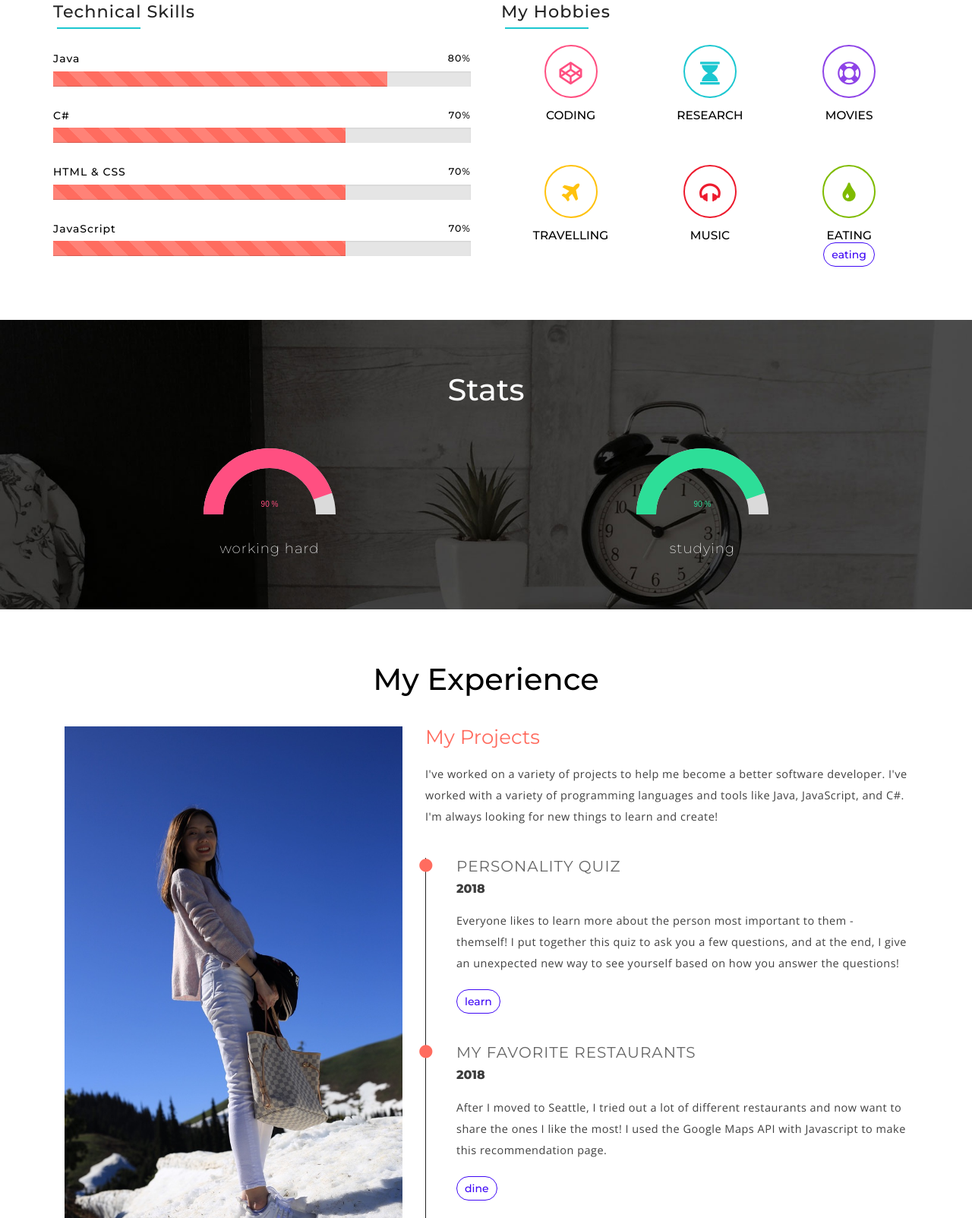
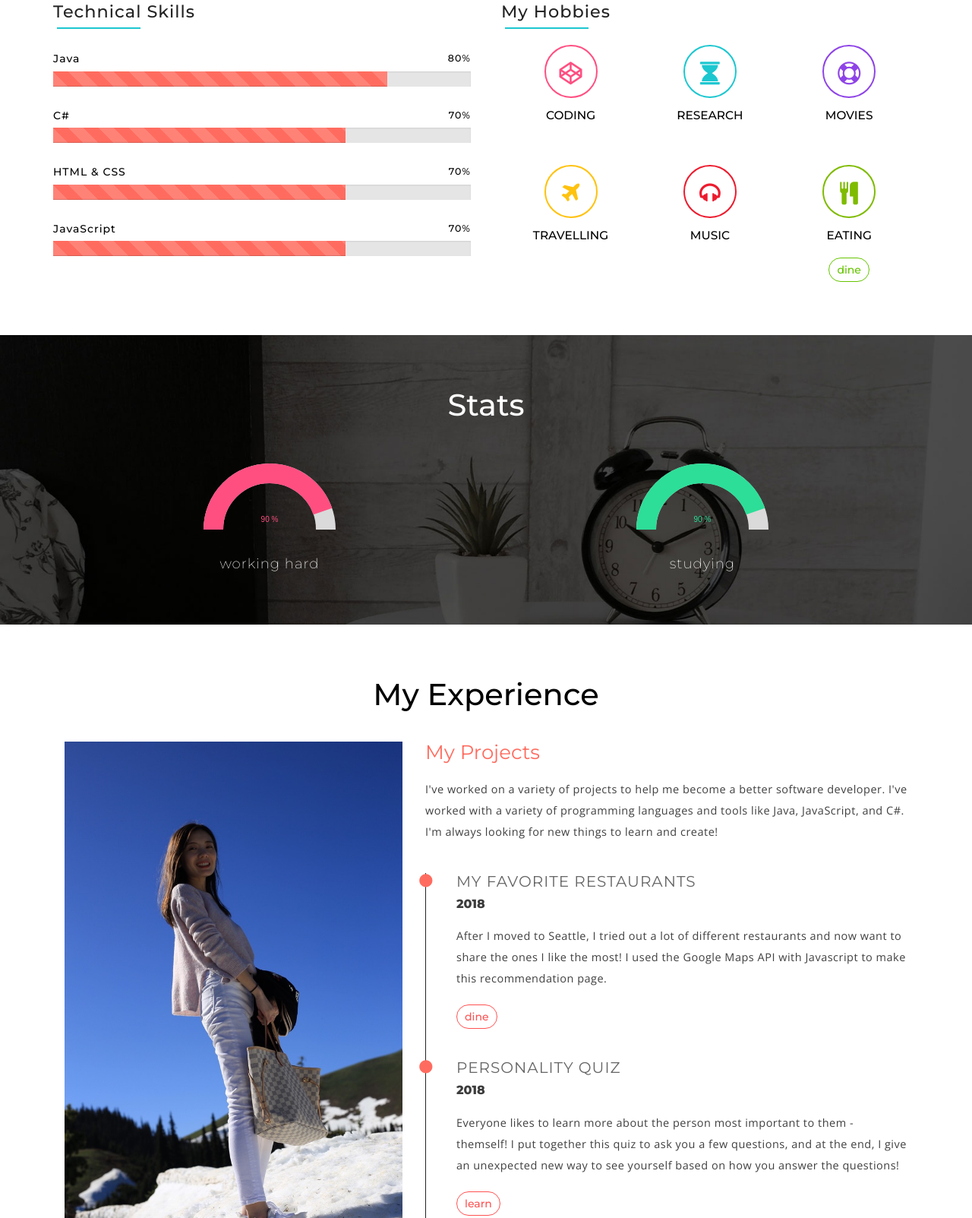
Before and after one commit to maggiedjx/home, a plain HTML site: page index.html in a window 1280 px wide. Shown: the part 1520-3123 px from the top of the page at 76% size. Drawn offline with nearby package versions, Linux system fonts and the light colour scheme.

Commit message:
change resume

```diff
--- a/css/style.css
+++ b/css/style.css
@@ -1,4 +1,4 @@
-/*--
+    /*--
 	Author: W3Layouts
 	Author URL: http://w3layouts.com
 	License: Creative Commons Attribution 3.0 Unported
@@ -601,18 +601,35 @@ ul.address li ul.agileits-address-text li a {
 }
 
 .btn-ghost:link, .btn-ghost:visited {
-    border: 1px solid #3f08f5;
-    color: #3f08f5;
-}
-
+    border: 1px solid #FF5251;
+    color: #FF5251;
+}
+
+.btn-ghost2:link, .btn-ghost2:visited {
+    border: 1px solid #65C500;
+    color: #65C500;
+    background-color: #fff;
+    margin-top: 20px;
+}
+
+/*
 .btn:hover, .btn:active {
-    background-color: #0620ad;
-
-}
+    background-color: #de6b09;
+
+}
+*/
 
 .btn-ghost:hover, .btn-ghost:active {
-    border: 1px solid #f0c303;
-    color: #fff;
+    border: 1px solid #120c03;
+    color: #fff;
+    background-color: #120c03;
+}
+
+.btn-ghost2:hover, .btn-ghost2:active {
+    border: 1px solid #65C500;
+    color: #fff;
+    background-color: #65C500;
+    margin-top: 20px;
 }
 
 /*--services --*/
--- a/index.html
+++ b/index.html
@@ -245,9 +245,9 @@ Smartphone Compatible web template, free webdesigns for Nokia, Samsung, LG, Sony
 								<h5>Music</h5>
 							</div>
 							<div class="col-md-4 hobbies-grid1 grid6">
-								<span class="fa fa-tint"></span>
+								<span class="fa fa-cutlery"></span>
 								<h5>eating</h5>
-                                <a target="_blank" href="http://127.0.0.1:57461/map/map.html" class="btn btn-ghost">eating</a>
+                                <a target="_blank" href="http://127.0.0.1:57461/map/map.html" class="btn btn-ghost2">dine</a>
 							</div>
 							<div class="clearfix"></div>
 
@@ -291,15 +291,6 @@ Smartphone Compatible web template, free webdesigns for Nokia, Samsung, LG, Sony
 			<p>I've worked on a variety of projects to help me become a better software developer. I've worked with a variety of programming
             languages and tools like Java, JavaScript, and C#. I'm always looking for new things to learn and create!</p>
 			<div class="exp_grids">
-				<div class="exp_grid1">
-					<h4>Personality quiz</h4>
-					<h5>2018</h5>
-					<p>Everyone likes to learn more about the person most important to them - themself! I put together this quiz to ask you a few questions, and at the end, I give an unexpected new way to see yourself based on how you answer the questions! </p>
-                    <br>
-                    <a target="_blank" href="https://maggiedjx.github.io/djxweb/gameTest/game.html" class="btn btn-ghost">learn</a>
-					<span class="fa fa-circle"></span>
-
-				</div>
                 <div class="exp_grid1">
 					<h4>My favorite restaurants</h4>
 					<h5>2018</h5>
@@ -307,6 +298,14 @@ Smartphone Compatible web template, free webdesigns for Nokia, Samsung, LG, Sony
                     the most! I used the Google Maps API with Javascript to make this recommendation page.</p>
                     <br>
                     <a target="_blank" href="https://maggiedjx.github.io/djxweb/map/map.html" class="btn btn-ghost">dine</a>
+					<span class="fa fa-circle"></span>
+				</div>
+				<div class="exp_grid1">
+					<h4>Personality quiz</h4>
+					<h5>2018</h5>
+					<p>Everyone likes to learn more about the person most important to them - themself! I put together this quiz to ask you a few questions, and at the end, I give an unexpected new way to see yourself based on how you answer the questions! </p>
+                    <br>
+                    <a target="_blank" href="https://maggiedjx.github.io/djxweb/gameTest/game.html" class="btn btn-ghost">learn</a>
 					<span class="fa fa-circle"></span>
 
 				</div>
```
